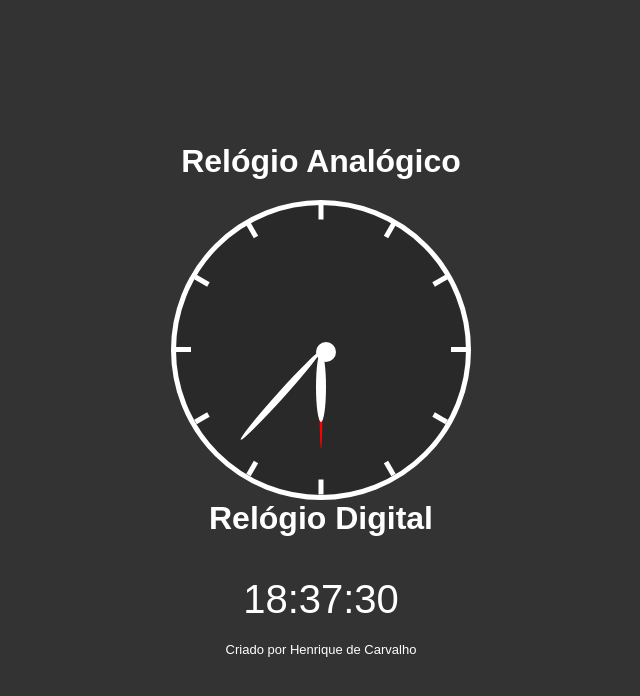
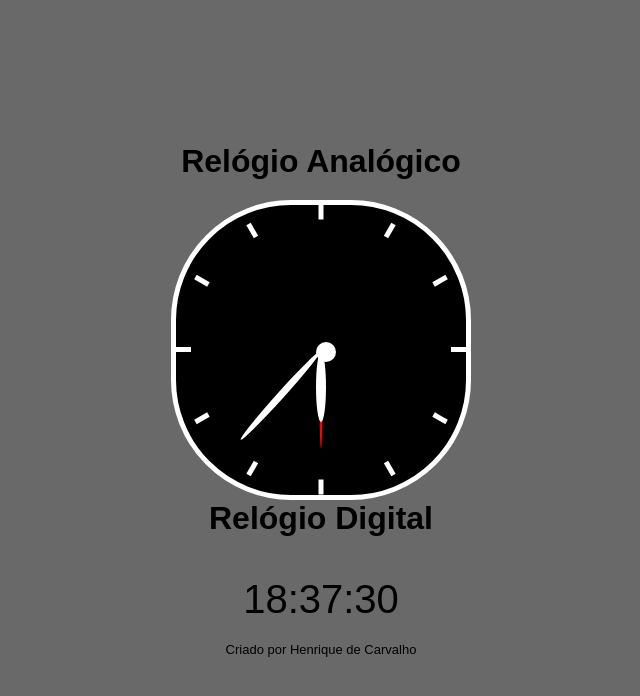
Before and after one commit to HenriqueCarvalhoSMendes/Relogio-Digita-Anal-gico-em-JS, a plain HTML site: page index.html in a window 1280 px wide. Shown: the whole page, without its empty margins (319-959 px from the left). Drawn offline with Linux system fonts and the light colour scheme.

Commit message:
Add files via upload

```diff
--- a/style.css
+++ b/style.css
@@ -10,21 +10,21 @@ body {
     justify-content: center;
     align-items: center;
     flex-direction: column;
-    background-color: #333;
+    background-color: dimgrey;
     font-family: Arial, Helvetica, sans-serif;
 }
 
 h1 {
-    color: #FFF;
+    color: black;
     margin-bottom: 20px;
 }
 
 .relogio {
     width: 300px;
     height: 300px;
-    border: 5px solid #FFF;
-    border-radius: 50%;
-    background-color: rgba(0, 0, 0, 0.2);
+    border: 5px solid white;
+    border-radius: 40%;
+    background-color: black
 }
 
 .riscos {
@@ -87,13 +87,13 @@ h1 {
     margin-left: -5px;
 }
 .digital {
-    color: #FFF;
+    color: black;
     font-size: 40px;
     margin-top: 20px;
 }
 
 footer {
     margin-top: 20px;
-    color: #FFF;
+    color: black;
     font-size: 13px;
 }
```
